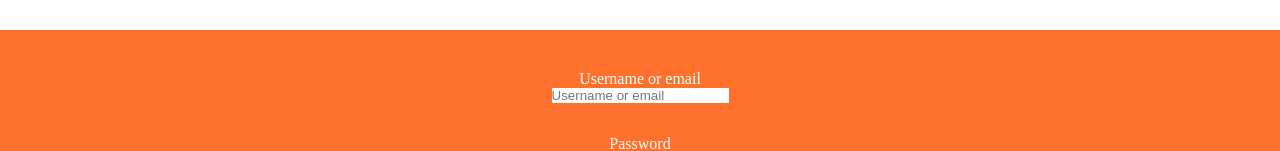
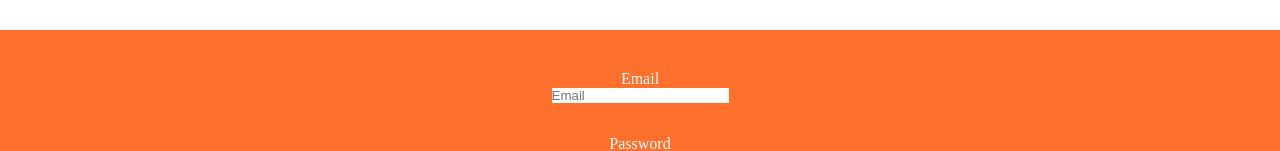
Before and after one commit to JEKO10/Basket-Report, a React (Vite) app in the folder client/: page / in a window 1280 px wide. Shown: the part 1768-1919 px from the top of the page. Built offline with nearby package versions, Linux system fonts and the light colour scheme.

Commit message:
add login user logic

```diff
--- a/client/src/components/LogIn.tsx
+++ b/client/src/components/LogIn.tsx
@@ -1,15 +1,38 @@
+import { useState } from "react";
 import { Form } from "../assets/style/Form.style";
+import axios from "axios";
 
 const LogIn = () => {
+  const [email, setEmail] = useState("");
+  const [password, setPassword] = useState("");
+
+  const loginUser = (event: React.FormEvent<HTMLFormElement>) => {
+    event.preventDefault();
+
+    axios
+      .post("http://localhost:3001/login", { email, password })
+      .then((res) => {
+        console.log(res);
+      });
+  };
+
   return (
-    <Form>
+    <Form onSubmit={loginUser}>
       <div>
-        <label>Username or email</label>
-        <input type="text" placeholder="Username or email" />
+        <label>Email</label>
+        <input
+          type="text"
+          placeholder="Email"
+          onChange={(event) => setEmail(event.target.value)}
+        />
       </div>
       <div>
         <label>Password</label>
-        <input type="password" placeholder="Password" />
+        <input
+          type="password"
+          placeholder="Password"
+          onChange={(event) => setPassword(event.target.value)}
+        />
       </div>
       <button type="submit">Log in</button>
     </Form>
--- a/client/src/components/SignUp.tsx
+++ b/client/src/components/SignUp.tsx
@@ -9,7 +9,7 @@ const SignUp = () => {
   const [passConfirm, setPassConfirm] = useState("");
 
   const addUser = (event: React.FormEvent<HTMLFormElement>) => {
-    event?.preventDefault();
+    event.preventDefault();
 
     if (password !== passConfirm) {
       alert("Password and Password Confirmation do not match");
```
Also changed, not shown: 1 other file (tests, documents, lock files or other folders).
